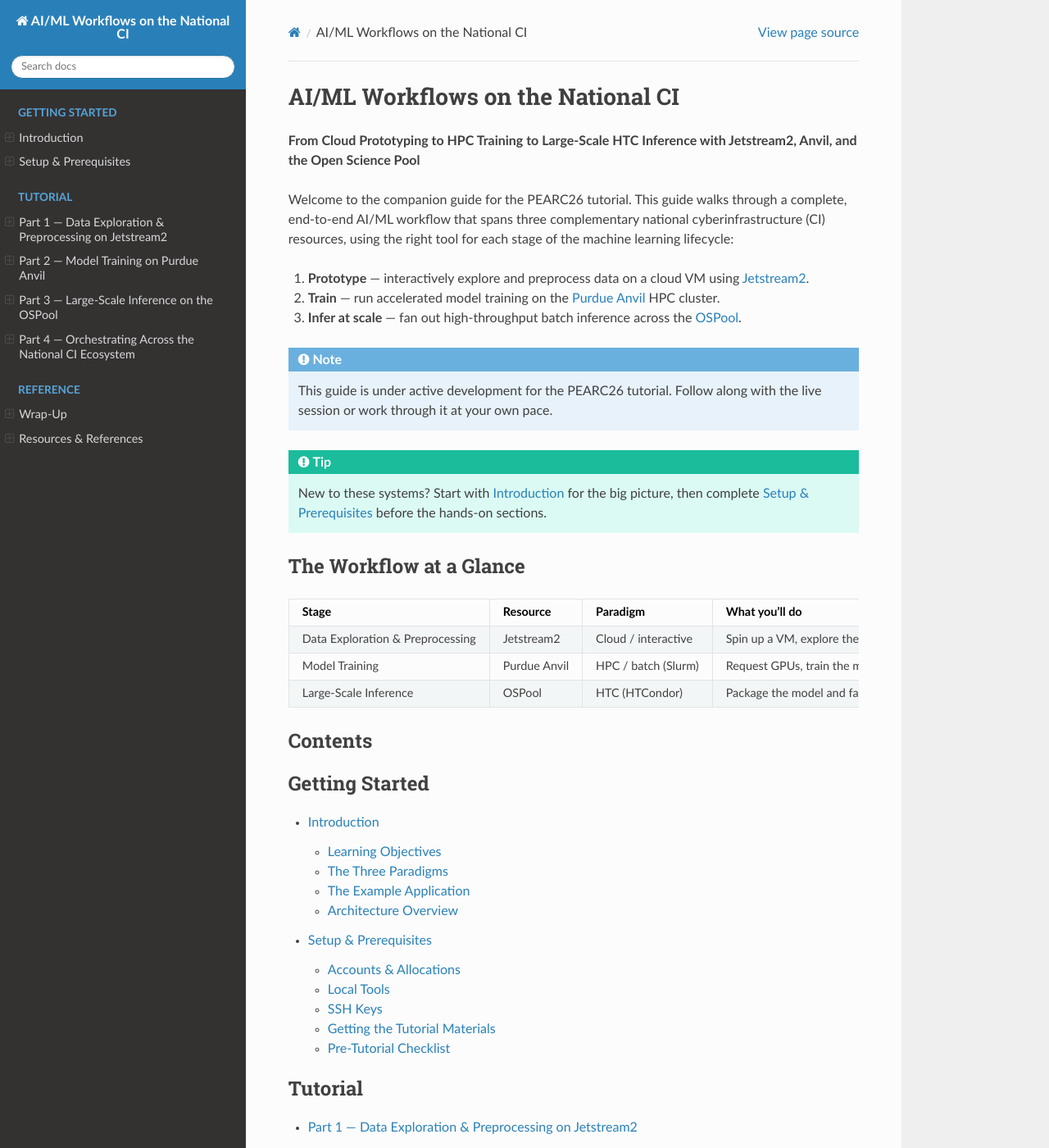
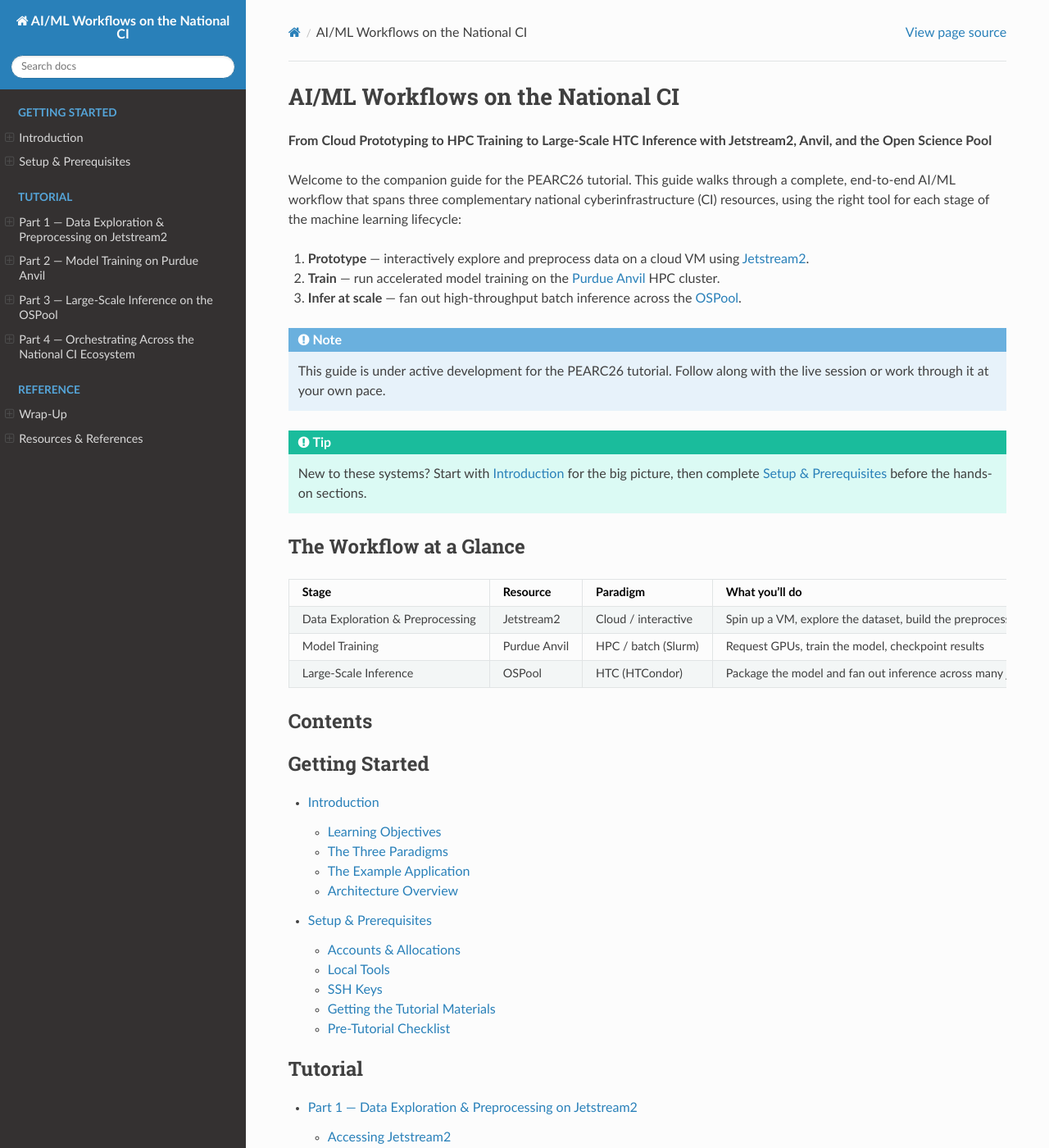
Before and after one commit to dmora127/PEARC26-AIML-on-National-CI, a Sphinx documentation site: the page built from docs/source/index.rst, in a window 1280 px wide and 1400 px high. Shown: the whole window at 82% size. Built offline with Sphinx 7.4.7 and the Read the Docs theme 3.1.0, drawn with Linux system fonts in a browser that asks for light colours.

Commit message:
Initial skeleton draft

```diff
--- /dev/null
+++ b/docs/source/_static/css/custom.css
@@ -0,0 +1,9 @@
+/* Widen the Read the Docs theme content area.
+ *
+ * sphinx_rtd_theme hardcodes `.wy-nav-content { max-width: 800px }`, which
+ * leaves a large empty margin on wide screens. Let the content fill the
+ * available width (the nav sidebar still takes its fixed 300px on the left).
+ */
+.wy-nav-content {
+    max-width: none;
+}
--- a/docs/source/conf.py
+++ b/docs/source/conf.py
@@ -43,6 +43,10 @@
     "collapse_navigation": False,
 }
 
+# Custom CSS — widens the content area (the RTD theme caps it at 800px).
+html_static_path = ["_static"]
+html_css_files = ["css/custom.css"]
+
 # -- Options for EPUB output -------------------------------------------------
 
 epub_show_urls = "footnote"
```
